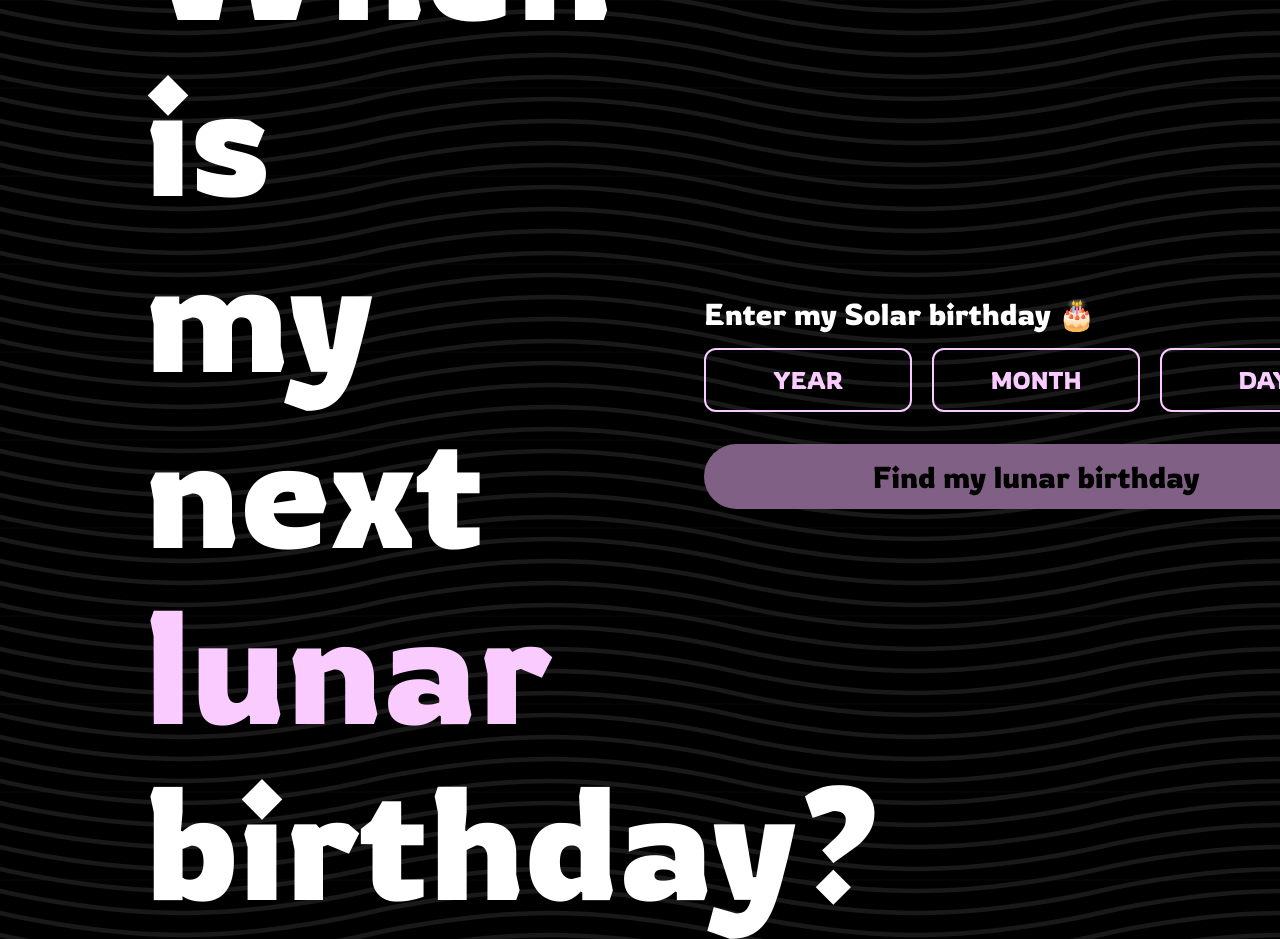
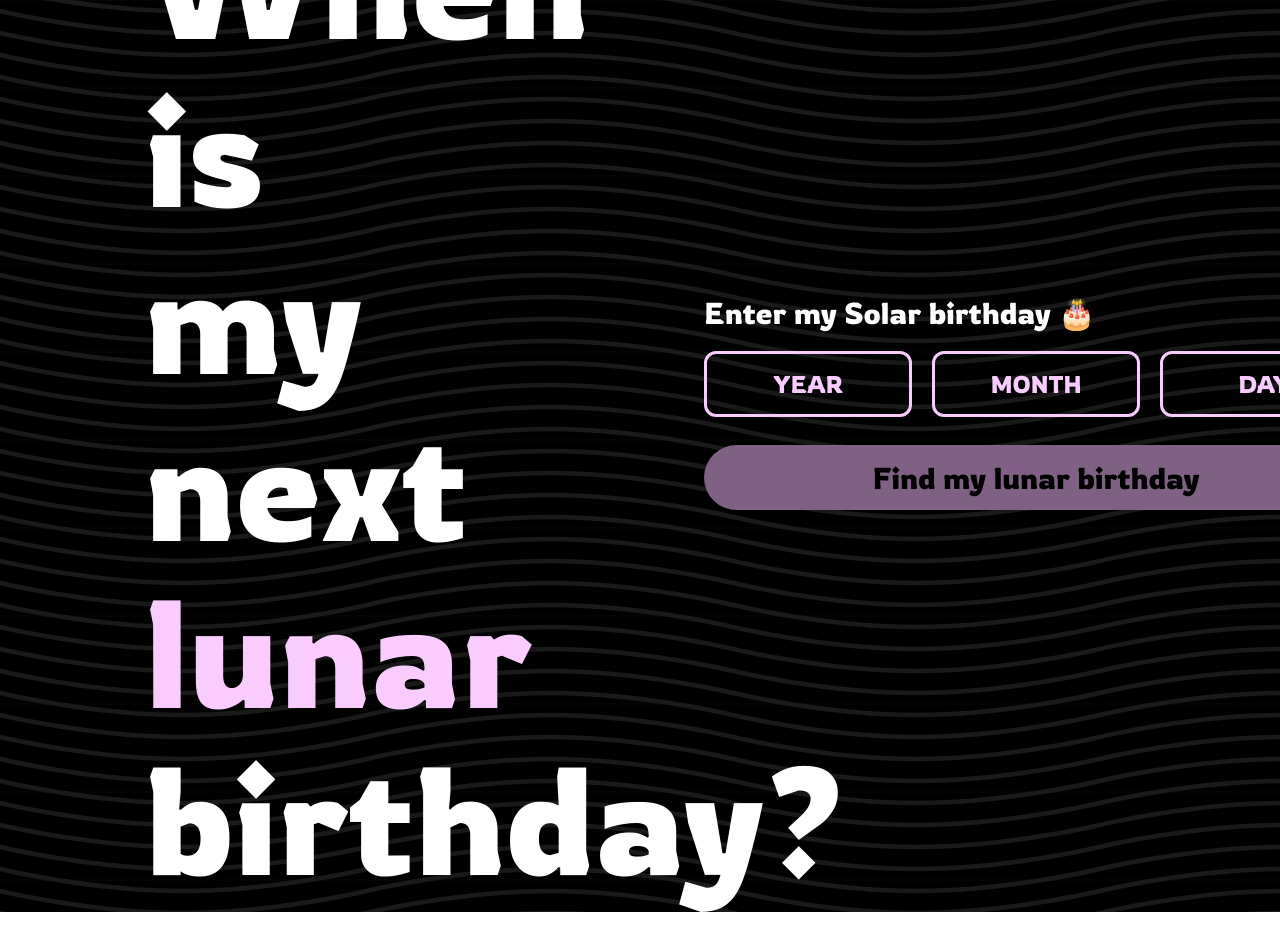
Before and after one commit to iamyujinwon/lunar-birthday-app, a React (Create React App) app: page / in a window 1280 px wide. Shown: the top 939 px of the page. After the commit the page ends 912 px from the top, so only its background shows below. Built offline with nearby package versions, Linux system fonts and the light colour scheme.

Commit message:
fix css on first page

```diff
--- a/src/pages/index.js
+++ b/src/pages/index.js
@@ -90,10 +90,10 @@ const Home = () =>  {
                     :
                     <div class="w-1/2 pl-16">
                         <form onSubmit={handleSubmit}>
-                            <div class="text-white text-3xl mb-3">Enter my Solar birthday 🎂</div>
+                            <div class="text-white text-3xl mb-4">Enter my Solar birthday 🎂</div>
                             <div class="text-2xl flex space-x-5">
                                 <span>
-                                    <select class="w-52 text-center py-3 bg-transparent text-lunar border-solid border-2 border-lunar rounded-xl appearance-none cursor-pointer" onChange={e=>(setInputYear(e.target.value))}>
+                                    <select class="w-52 text-center py-3 bg-transparent text-lunar border-solid border-3 border-lunar rounded-xl appearance-none cursor-pointer" onChange={e=>(setInputYear(e.target.value))}>
                                         <option value={0} default>YEAR</option>
                                         {years.map(year => {
                                             return (<option key={year.value} value={year.value}>{year.text}</option>);
@@ -101,7 +101,7 @@ const Home = () =>  {
                                     </select>
                                 </span>
                                 <span>
-                                    <select class="w-52 text-center py-3 bg-transparent text-lunar border-solid border-2 border-lunar rounded-xl appearance-none cursor-pointer" onChange={e=>(setInputMonth(e.target.value))}>
+                                    <select class="w-52 text-center py-3 bg-transparent text-lunar border-solid border-3 border-lunar rounded-xl appearance-none cursor-pointer" onChange={e=>(setInputMonth(e.target.value))}>
                                         <option value={0} default>MONTH</option>
                                         {months.map(month => {
                                             return (<option key={month.value} value={month.value}>{month.text}</option>);
@@ -109,7 +109,7 @@ const Home = () =>  {
                                     </select>
                                 </span>
                                 <span>
-                                    <select class="w-52 text-center py-3 bg-transparent text-lunar border-solid border-2 border-lunar rounded-xl appearance-none cursor-pointer" onChange={e=>(setInputDay(e.target.value))}>
+                                    <select class="w-52 text-center py-3 bg-transparent text-lunar border-solid border-3 border-lunar rounded-xl appearance-none cursor-pointer" onChange={e=>(setInputDay(e.target.value))}>
                                         <option value={0} default>DAY</option>
                                         {days.map(day => {
                                             return (<option key={day.value} value={day.value}>{day.text}</option>);
@@ -117,7 +117,7 @@ const Home = () =>  {
                                     </select>
                                 </span>
                             </div>
-                            <button class="w-[41.5rem] py-2.5 mt-8 text-3xl bg-lunar rounded-full cursor-pointer disabled:cursor-not-allowed disabled:bg-disabled" type="submit" disabled={submitDisabled()}>
+                            <button class="w-[41.5rem] mt-7 py-2.5 text-3xl bg-lunar rounded-full cursor-pointer disabled:cursor-not-allowed disabled:bg-disabled" type="submit" disabled={submitDisabled()}>
                                 Find my lunar birthday
                             </button>
                         </form>
--- a/tailwind.config.js
+++ b/tailwind.config.js
@@ -16,10 +16,19 @@ module.exports = {
       '5xl': '3rem',
       '6xl': '4rem',
       '7xl': '5rem',
-      'title': '10rem',
+      'title': '9.5rem',
     },
     fontFamily: {
       'Rowdies': 'Rowdies',
+    },
+    borderWidth: {
+      DEFAULT: '1px',
+      '0': '0',
+      '2': '2px',
+      '3': '3px',
+      '4': '4px',
+      '6': '6px',
+      '8': '8px',
     },
     extend: {
       colors: {
```
